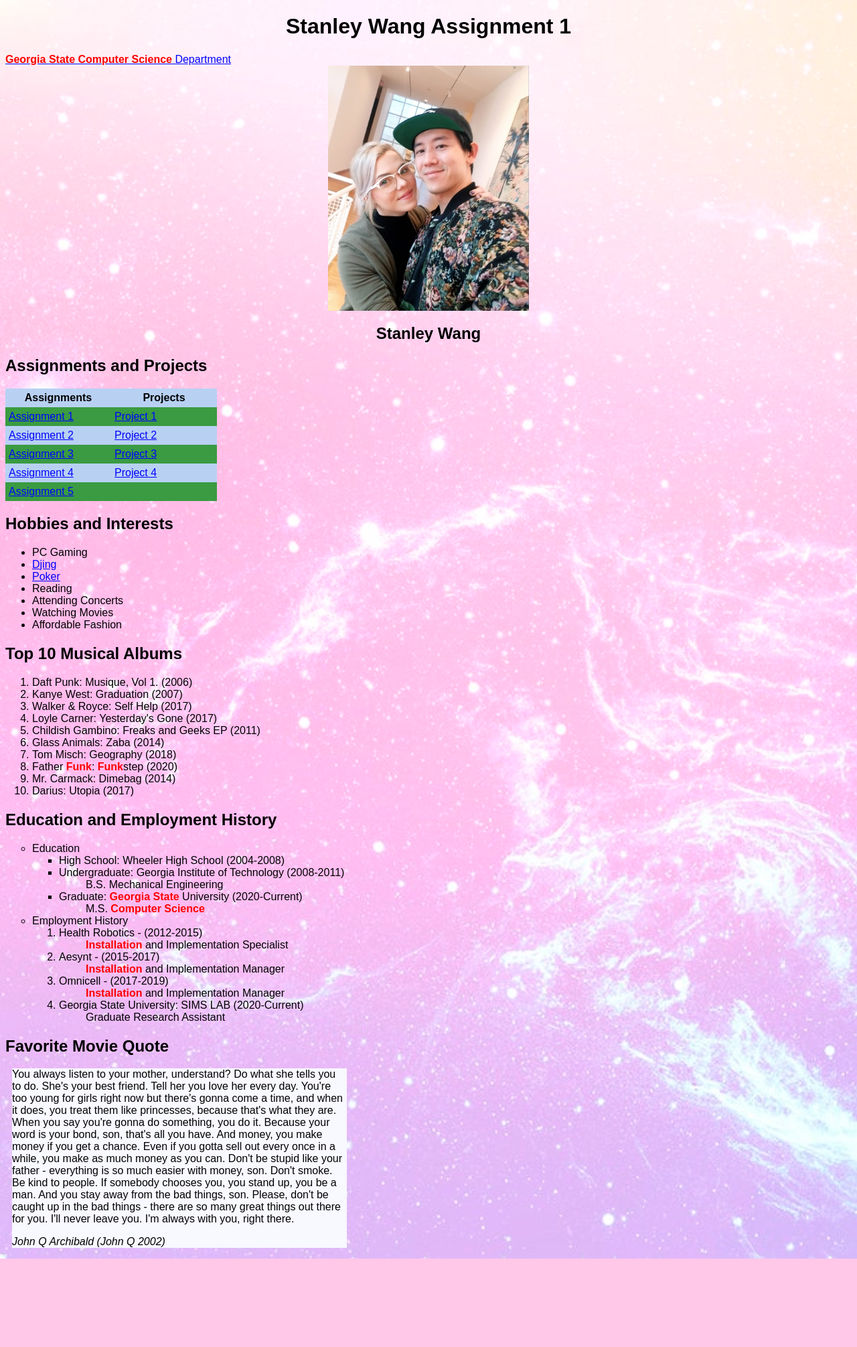
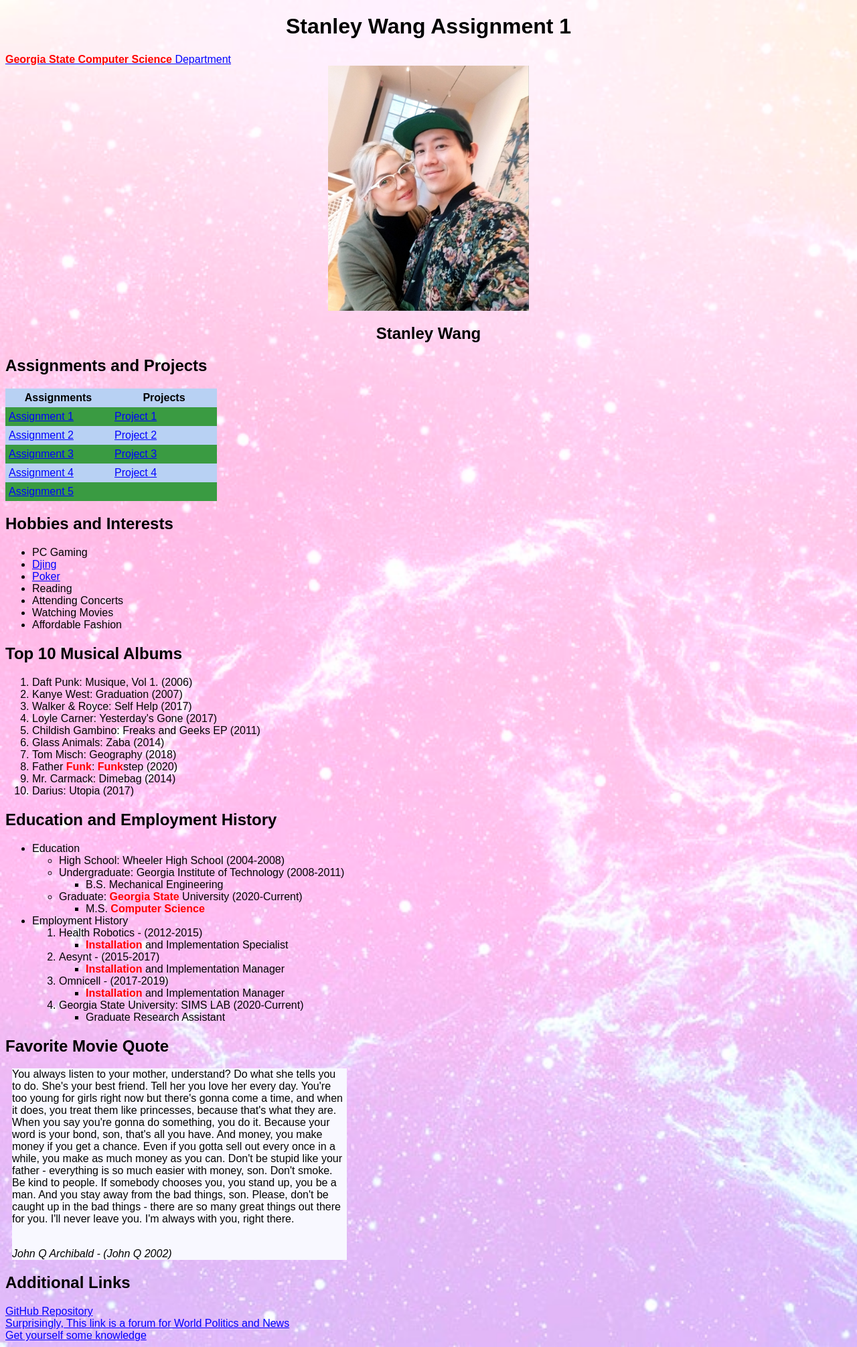
Before and after one commit to swang63/CSC6370, a PHP site: page /HW/01/index.html in a window 1280 px wide. Shown: the whole page at 67% size. Before the commit the page ends 1879 px from the top, so only its background shows below. Run offline with PHP 8.4, Linux system fonts and the light colour scheme.

Commit message:
Add files via upload

```diff
--- /dev/null
+++ b/WP/HW/01/HW1.txt
@@ -0,0 +1,5 @@
+http://codd.cs.gsu.edu/~swang63/home.html
+
+this page will redirect to...
+
+https://codd.cs.gsu.edu/~swang63/WP/HW/01/index.html
--- a/WP/HW/01/index.html
+++ b/WP/HW/01/index.html
@@ -1,21 +1,20 @@
 <!DOCTYPE html>
-<html>
+<html lang="en">
 <head>
+
 <title>Carole Baskin Did It</title>
+<meta charset="utf-8">
 <link rel="stylesheet" href="swstylesheet.css"/>
 </head>
-<style type="text/css">
-
-</style>
 <body>
     <h1>Stanley Wang Assignment 1</h1>
     <a href="http://www.cs.gsu.edu/"><span>Georgia State Computer Science</span> Department</a>
-    <div class=b>
-        <img src=headshot.jpg>
+    <div class="b">
+        <img src="headshot.jpg" alt="Stanley Wang Headshot">
         <h2>Stanley Wang</h2>
         </div>
     <h2>Assignments and Projects</h2>
-    <div class=zebratable>
+    <div class="zebratable">
         <table>
             <tr>
                 <th>Assignments</th>
@@ -27,7 +26,7 @@
             </tr>
             <tr>
                 <td><a href="../02/index.html">Assignment 2</a></td>
-                <td><a href=../../PW/02/index.html>Project 2</a></td>
+                <td><a href="../../PW/02/index.html">Project 2</a></td>
             </tr>
             <tr>
                 <td><a href="../03/index.html">Assignment 3</a></td>
@@ -67,29 +66,41 @@
         <li>Darius: Utopia (2017)</li>
     </OL>
     <h2>Education and Employment History</h2>
-    <ul class=a>
-        <li>Education</li>
-        <ul class=b>
-            <li>High School: Wheeler High School (2004-2008)</li>
-            <li>Undergraduate: Georgia Institute of Technology (2008-2011)</li>
-                <dd>B.S. Mechanical Engineering</dd>
-            <li>Graduate: <span>Georgia State</span> University (2020-Current)</li>
-                <dd>M.S. <span>Computer Science</span></dd>
-        </ul>
-        <li>Employment History</li>
-        <ol>
-            <li>Health Robotics - (2012-2015)</li>
-                <dd><span>Installation</span> and Implementation Specialist</dd>
-            <li>Aesynt - (2015-2017)</li>
-                <dd><span>Installation</span> and Implementation Manager</dd>
-            <li>Omnicell - (2017-2019)</li>
-                <dd><span>Installation</span> and Implementation Manager</dd>
-            <li>Georgia State University: SIMS LAB (2020-Current)</li>
-                <dd>Graduate Research Assistant</dd>
+    <ul>
+        <li>Education
+            <ul>
+                <li>High School: Wheeler High School (2004-2008)</li>
+                <li>Undergraduate: Georgia Institute of Technology (2008-2011)
+                    <ul>
+                        <li>B.S. Mechanical Engineering</li>
+                    </ul>
+                </li>
+                <li>Graduate: <span>Georgia State</span> University (2020-Current)
+                    <ul>
+                        <li>M.S. <span>Computer Science</span></li>
+                    </ul>
+                </li>
+            </ul>
+        </li>
+        <li>Employment History
+            <ol>
+            <li>Health Robotics - (2012-2015)
+                <ul><li><span>Installation</span> and Implementation Specialist</li></ul>
+            </li>
+            <li>Aesynt - (2015-2017)
+                <ul><li><span>Installation</span> and Implementation Manager</li></ul>
+                </li>
+            <li>Omnicell - (2017-2019)
+                <ul><li><span>Installation</span> and Implementation Manager</li></ul>
+            </li>
+            <li>Georgia State University: SIMS LAB (2020-Current)
+                <ul><li>Graduate Research Assistant</li></ul>
+            </li>
         </ol>
+    </li>
     </ul>
     <h2>Favorite Movie Quote</h2>
-    <div class=c>
+    <div class="c">
         <p>
             You always listen to your mother, understand? Do what she tells you to do. She's your best
             friend. Tell her you love her every day. You're too young for girls right now but there's
@@ -101,11 +112,15 @@
             chooses you, you stand up, you be a man. And you stay away from the bad things, son. Please,
             don't be caught up in the bad things - there are so many great things out there for you. I'll
             never leave you. I'm always with you, right there.
+        </p>
             <br>
-            <div class=d>John Q Archibald (John Q 2002)</div>
+            <div class="d">John Q Archibald - (John Q 2002)</div>
+    </div>
+    <h2>Additional Links</h2>
+    <a title="https://github.com/swang63/CSC6370/tree/master/WP/" href="https://github.com/swang63/CSC6370/tree/master/WP/">GitHub Repository</a><br>
+    <a title="https://reddit.com/r/anime_titties" href="https://reddit.com/r/anime_titties">Surprisingly, This link is a forum for World Politics and News</a><br>
+    <a title="https://en.wikipedia.org/wiki/Main_Page" href="https://en.wikipedia.org/wiki/Main_Page">Get yourself some knowledge</a><br>
 
 
-        </p>
-    </div>
 </body>
 </html>
--- a/WP/HW/01/swstylesheet.css
+++ b/WP/HW/01/swstylesheet.css
@@ -41,12 +41,6 @@ table tr td{
 .zebratable tr:nth-child(even) {
     background: #3a9b42;
 }
-ul.b{
-    list-style-type: square;
-}
-ul.a{
-    list-style-type: circle;
-}
 span{
     color:red;
     font-weight:bold;
```
Also changed, not shown: WP/index.html (added, +9 -0 lines).
